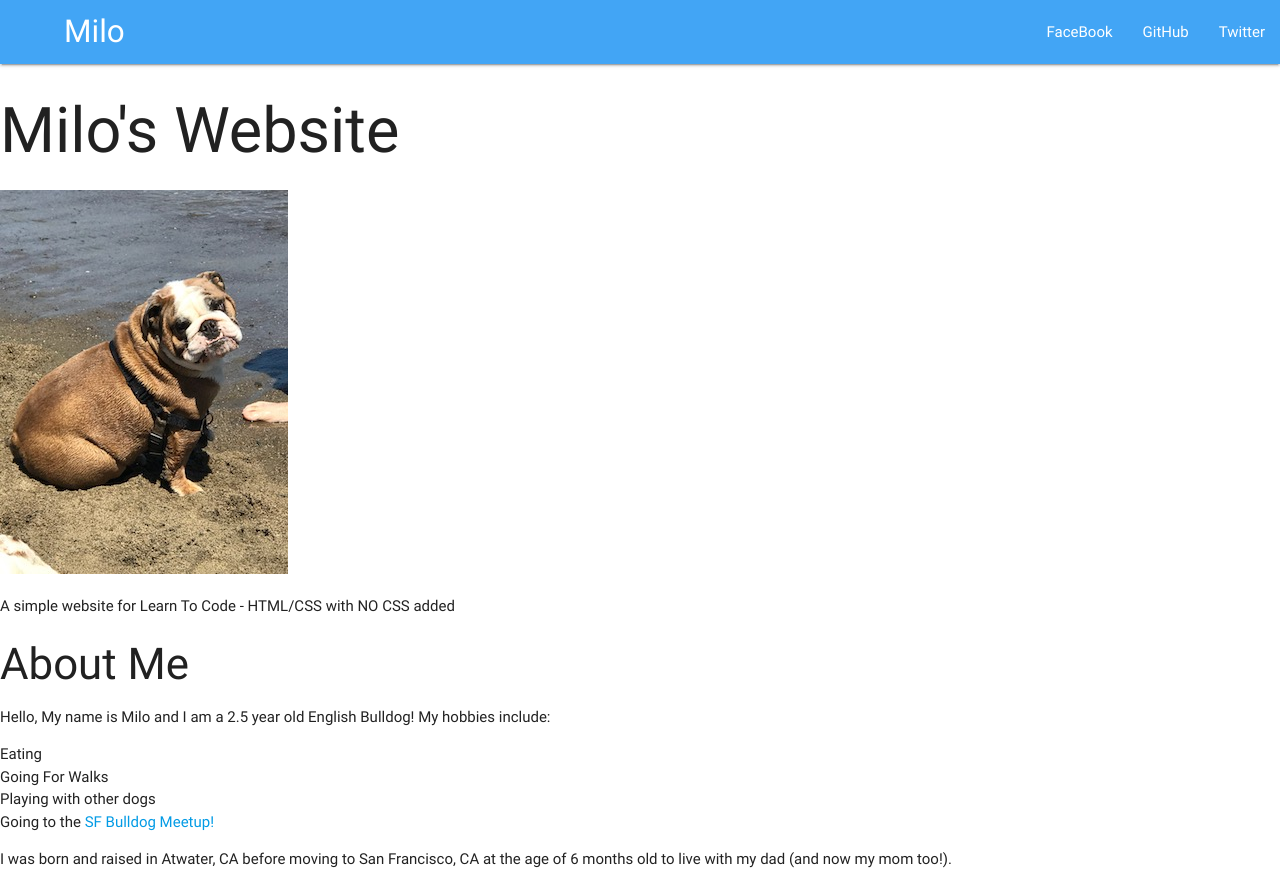
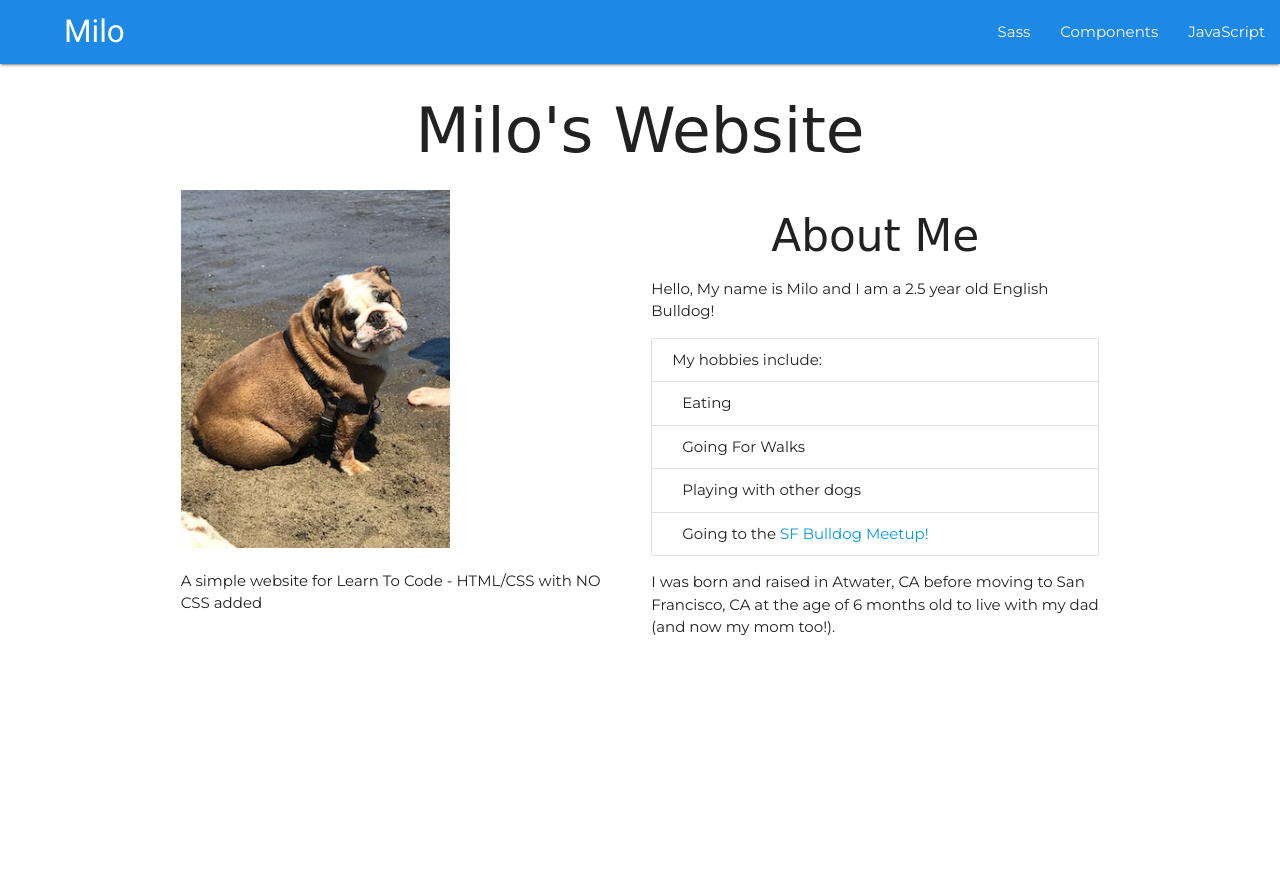
Before and after one commit to danielmarcgardner/NSBE-Webinar-Full-Page, a plain HTML site: page index.html in a window 1280 px wide. After the commit the page ends 800 px from the top, so only its background shows below. Drawn offline with nearby package versions, Linux system fonts and the light colour scheme; a web font is replaced by a local one.

Commit message:
Webinar Completed Demo.

```diff
--- a/index.html
+++ b/index.html
@@ -4,34 +4,48 @@
     <meta charset="utf-8">
     <title>NSBE Webinar - CSS</title>
       <link rel="stylesheet" href="https://cdnjs.cloudflare.com/ajax/libs/materialize/0.100.1/css/materialize.min.css">
+<link href="https://fonts.googleapis.com/css?family=Montserrat|Sedgwick+Ave" rel="stylesheet">
       <link rel="stylesheet" href="style.css">
   </head>
   <body>
     <nav>
-      <!-- I added  #42a5f5 blue lighten-1 to change the navbar color-->
-      <div class="nav-wrapper #42a5f5 blue lighten-1">
-        <!-- Note I added navText as a custom CSS to move the text over -->
+     <div class="nav-wrapper #1e88e5 blue darken-1">
        <a href="#" class="brand-logo navText">Milo</a>
        <ul id="nav-mobile" class="right hide-on-med-and-down">
-          <li><a href="http://facebook.com">FaceBook</a></li>
-          <li><a href="http://github.com">GitHub</a></li>
-          <li><a href="http://twitter.com">Twitter</a></li>
+         <li><a href="sass.html">Sass</a></li>
+         <li><a href="badges.html">Components</a></li>
+         <li><a href="collapsible.html">JavaScript</a></li>
        </ul>
      </div>
    </nav>
     <div>
+      <div class="container">
+        <div class="row">
+          <div class="col s12 center">
             <h1>Milo's Website</h1>
-      <img src="./Milo.JPG">
+          </div>
+          <div class="row">
+            <div class="col s6">
+              <img width="60%" src="./Milo.JPG">
               <p>A simple website for Learn To Code - HTML/CSS with NO CSS added</p>
-        <h3>About Me</h3>
-        <p>Hello, My name is Milo and I am a 2.5 year old English Bulldog! My hobbies include:</p>
-          <ul>
-            <li>Eating</li>
-            <li>Going For Walks</li>
-            <li>Playing with other dogs</li>
-            <li>Going to the <a href="https://www.meetup.com/sfbulldogs/">SF Bulldog Meetup!</a></li>
+            </div>
+            <div class="col s6">
+              <h3 class="center">About Me</h3>
+              <p>Hello, My name is Milo and I am a 2.5 year old English Bulldog!</p>
+              <ul class="collection with-header">
+                <li class="collection-header">My hobbies include:</li>
+                <li class="collection-item">Eating</li>
+                <li class="collection-item">Going For Walks</li>
+                <li class="collection-item">Playing with other dogs</li>
+                <li class="collection-item">Going to the <a href="https://www.meetup.com/sfbulldogs/">SF Bulldog Meetup!</a></li>
               </ul>
               <p> I was born and raised in Atwater, CA before moving to San Francisco, CA at the age of 6 months old to live with my dad (and now my mom too!).</p>
             </div>
+
+          </div>
+        </div>
+
+      </div>
+    </div>
   </body>
 </html>
--- a/style.css
+++ b/style.css
@@ -1,3 +1,11 @@
 .navText {
   margin-left: 5%;
 }
+
+h1, h3 {
+  font-family: 'Sedgwick Ave', cursive;
+}
+
+li, p {
+  font-family: 'Montserrat', sans-serif;
+}
```
Lines whose indentation alone changed are shown as unchanged.
